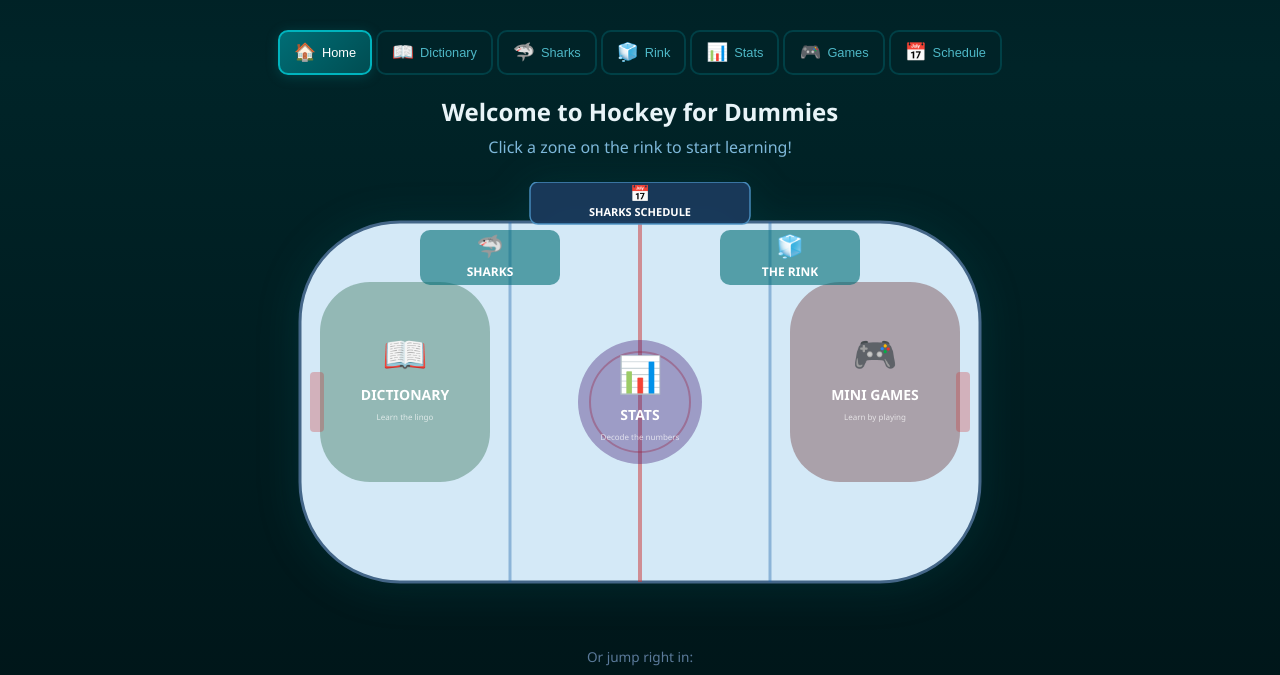
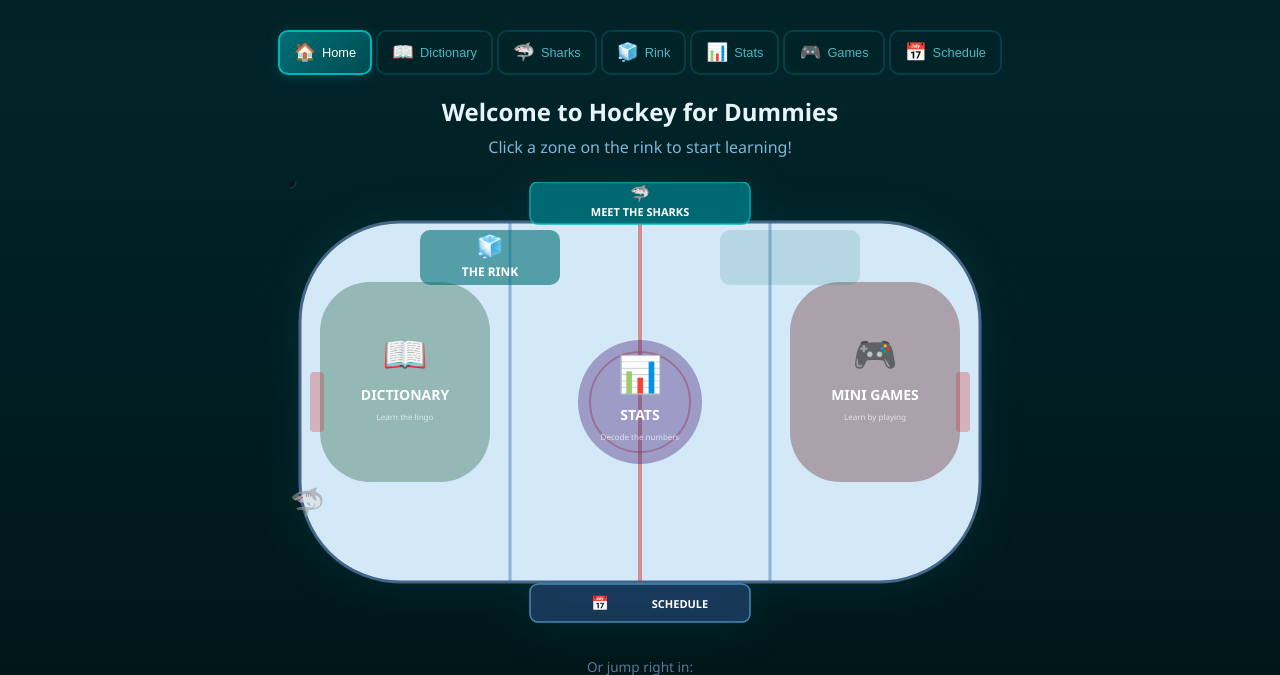
Before and after one commit to jagjothbhullar/hockey-for-dummies, a Flask app: page / in a window 1280 px wide. Shown: the part 276-951 px from the top of the page. Run offline with Flask 3, Linux system fonts and the light colour scheme.

Commit message:
Swap Sharks/Schedule zones, move explanation above canvas, add rink animations
- Move "Meet the Sharks" to scoreboard position (top of rink)
- Move "Sharks Schedule" to bottom of rink
- In mini-games: explanation text now appears above the ice rink canvas
- Add animated shark fin and puck sliding across the homepage rink SVG

Co-Authored-By: Claude Opus 4.6 <noreply@anthropic.com>

```diff
--- a/templates/index.html
+++ b/templates/index.html
@@ -1824,7 +1824,7 @@
                     <h2 style="text-align:center;color:#e8f4f8;margin-bottom:8px;font-size:1.5rem;">Welcome to Hockey for Dummies</h2>
                     <p style="text-align:center;color:#7eb8da;margin-bottom:24px;font-size:1rem;">Click a zone on the rink to start learning!</p>
 
-                    <svg viewBox="0 0 700 440" class="home-rink-svg" xmlns="http://www.w3.org/2000/svg">
+                    <svg viewBox="0 0 700 450" class="home-rink-svg" xmlns="http://www.w3.org/2000/svg">
                         <!-- Rink outline -->
                         <rect x="10" y="40" width="680" height="360" rx="100" ry="100"
                               fill="#d4e9f7" stroke="#446688" stroke-width="3"/>
@@ -1836,11 +1836,11 @@
                         <!-- Center circle -->
                         <circle cx="350" cy="220" r="50" fill="none" stroke="#cc3333" stroke-width="2" opacity="0.4"/>
 
-                        <!-- SCOREBOARD / SCHEDULE - above rink -->
-                        <g class="home-zone" onclick="switchToTab('schedule')" style="cursor:pointer">
-                            <rect x="240" y="0" width="220" height="42" rx="8" ry="8" fill="#1a3a5c" stroke="#4a90c2" stroke-width="1.5" opacity="0.95"/>
-                            <text x="350" y="17" text-anchor="middle" fill="#ffd700" font-size="16" font-weight="bold" class="home-zone-icon">📅</text>
-                            <text x="350" y="34" text-anchor="middle" fill="#e8f4f8" font-size="11" font-weight="bold" class="home-zone-label">SHARKS SCHEDULE</text>
+                        <!-- SCOREBOARD / SHARKS - above rink -->
+                        <g class="home-zone" onclick="switchToTab('sharks')" style="cursor:pointer">
+                            <rect x="240" y="0" width="220" height="42" rx="8" ry="8" fill="#006d75" stroke="#00b4be" stroke-width="1.5" opacity="0.95"/>
+                            <text x="350" y="17" text-anchor="middle" fill="#ffd700" font-size="16" font-weight="bold" class="home-zone-icon">🦈</text>
+                            <text x="350" y="34" text-anchor="middle" fill="#e8f4f8" font-size="11" font-weight="bold" class="home-zone-label">MEET THE SHARKS</text>
                         </g>
 
                         <!-- DEFENSIVE ZONE - left (Dictionary) -->
@@ -1867,23 +1867,37 @@
                             <text x="585" y="238" text-anchor="middle" fill="#ffcdd2" font-size="10" class="home-zone-sublabel">Learn by playing</text>
                         </g>
 
-                        <!-- BENCH AREA - top (Sharks) -->
-                        <g class="home-zone" onclick="switchToTab('sharks')" style="cursor:pointer">
+                        <!-- BENCH AREA - top left (Rink) -->
+                        <g class="home-zone" onclick="switchToTab('rink')" style="cursor:pointer">
                             <rect x="130" y="48" width="140" height="55" rx="10" ry="10" fill="#006d75" opacity="0.6"/>
-                            <text x="200" y="72" text-anchor="middle" fill="white" font-size="22" class="home-zone-icon">🦈</text>
-                            <text x="200" y="94" text-anchor="middle" fill="white" font-size="12" font-weight="bold" class="home-zone-label">SHARKS</text>
+                            <text x="200" y="72" text-anchor="middle" fill="white" font-size="22" class="home-zone-icon">🧊</text>
+                            <text x="200" y="94" text-anchor="middle" fill="white" font-size="12" font-weight="bold" class="home-zone-label">THE RINK</text>
                         </g>
 
-                        <!-- BENCH AREA - top right (Rink) -->
-                        <g class="home-zone" onclick="switchToTab('rink')" style="cursor:pointer">
-                            <rect x="430" y="48" width="140" height="55" rx="10" ry="10" fill="#006d75" opacity="0.6"/>
-                            <text x="500" y="72" text-anchor="middle" fill="white" font-size="22" class="home-zone-icon">🧊</text>
-                            <text x="500" y="94" text-anchor="middle" fill="white" font-size="12" font-weight="bold" class="home-zone-label">THE RINK</text>
-                        </g>
+                        <!-- BENCH AREA - top right (placeholder for symmetry) -->
+                        <rect x="430" y="48" width="140" height="55" rx="10" ry="10" fill="#006d75" opacity="0.15"/>
 
                         <!-- Goal creases -->
                         <rect x="20" y="190" width="14" height="60" rx="4" fill="#cc3333" opacity="0.3"/>
                         <rect x="666" y="190" width="14" height="60" rx="4" fill="#cc3333" opacity="0.3"/>
+
+                        <!-- SCHEDULE - bottom of rink -->
+                        <g class="home-zone" onclick="switchToTab('schedule')" style="cursor:pointer">
+                            <rect x="240" y="402" width="220" height="38" rx="8" ry="8" fill="#1a3a5c" stroke="#4a90c2" stroke-width="1.5" opacity="0.95"/>
+                            <text x="310" y="426" text-anchor="middle" fill="#ffd700" font-size="14" class="home-zone-icon">📅</text>
+                            <text x="390" y="426" text-anchor="middle" fill="#e8f4f8" font-size="11" font-weight="bold" class="home-zone-label">SCHEDULE</text>
+                        </g>
+
+                        <!-- Animated shark fin sliding across ice -->
+                        <g class="rink-shark-anim">
+                            <text font-size="28" y="330" opacity="0.6" class="home-zone-icon">🦈</text>
+                            <animateMotion dur="8s" repeatCount="indefinite" path="M-30,0 C100,-40 250,40 400,-20 C500,10 600,-30 730,0" />
+                        </g>
+
+                        <!-- Animated puck sliding -->
+                        <circle r="6" fill="#111" stroke="#444" stroke-width="1.5" opacity="0.5">
+                            <animateMotion dur="5s" repeatCount="indefinite" begin="2s" path="M700,180 C550,200 400,160 250,200 C100,230 50,190 -30,200" />
+                        </circle>
                     </svg>
 
                     <div style="text-align:center;margin-top:20px;">
@@ -2740,6 +2754,14 @@
                             <button class="mg-topic" data-mg="assist">🤝 Assists</button>
                             <button class="mg-topic" data-mg="crease">🔵 Crease</button>
                         </div>
+                        <div style="width:100%;padding:10px 20px 15px;">
+                            <div style="color:#ea7200;font-weight:700;font-size:20px;margin-bottom:6px;" id="mgTitle">❄️ Icing</div>
+                            <div style="color:#7eb8da;font-size:14px;line-height:1.6;margin-bottom:12px;" id="mgDesc">Icing occurs when a player shoots the puck from behind the center red line, across the opponent's goal line, without it being touched.</div>
+                            <div style="background:rgba(0,0,0,0.3);border-radius:8px;padding:12px;margin-bottom:12px;" id="mgDetails">
+                                <div style="font-size:12px;font-weight:700;text-transform:uppercase;letter-spacing:1px;margin-bottom:6px;">Key Points</div>
+                                <ul id="mgDetailsList" style="list-style:none;padding:0;font-size:13px;color:#7eb8da;"></ul>
+                            </div>
+                        </div>
                         <div style="width:100%;padding:0 20px;">
                             <div style="position:relative;border-radius:25px;overflow:hidden;box-shadow:0 0 0 4px #5C3317,0 0 20px rgba(0,109,117,0.3);">
                                 <canvas id="mgCanvas" width="800" height="500" style="display:block;width:100%;height:auto;"></canvas>
@@ -2749,14 +2771,8 @@
                                 </div>
                             </div>
                         </div>
-                        <div style="width:100%;padding:15px 20px 20px;">
-                            <div style="color:#ea7200;font-weight:700;font-size:20px;margin-bottom:6px;" id="mgTitle">❄️ Icing</div>
-                            <div style="color:#7eb8da;font-size:14px;line-height:1.6;margin-bottom:12px;" id="mgDesc">Icing occurs when a player shoots the puck from behind the center red line, across the opponent's goal line, without it being touched.</div>
-                            <div style="background:rgba(0,0,0,0.3);border-radius:8px;padding:12px;" id="mgDetails">
-                                <div style="font-size:12px;font-weight:700;text-transform:uppercase;letter-spacing:1px;margin-bottom:6px;">Key Points</div>
-                                <ul id="mgDetailsList" style="list-style:none;padding:0;font-size:13px;color:#7eb8da;"></ul>
-                            </div>
-                            <div style="display:flex;gap:8px;margin-top:12px;align-items:center;">
+                        <div style="width:100%;padding:12px 20px 20px;">
+                            <div style="display:flex;gap:8px;align-items:center;">
                                 <button id="mgReplay" style="background:linear-gradient(135deg,#ea7200,#ff8c1a);border:none;border-radius:20px;padding:8px 20px;color:#fff;font-family:inherit;font-size:13px;font-weight:600;cursor:pointer;">🔄 Replay</button>
                                 <button id="mgPause" style="background:linear-gradient(135deg,#006d75,#004851);border:2px solid #00909a;border-radius:20px;padding:8px 20px;color:#fff;font-family:inherit;font-size:13px;font-weight:600;cursor:pointer;">⏸️ Pause</button>
                                 <div style="margin-left:auto;display:flex;align-items:center;gap:8px;">
```
